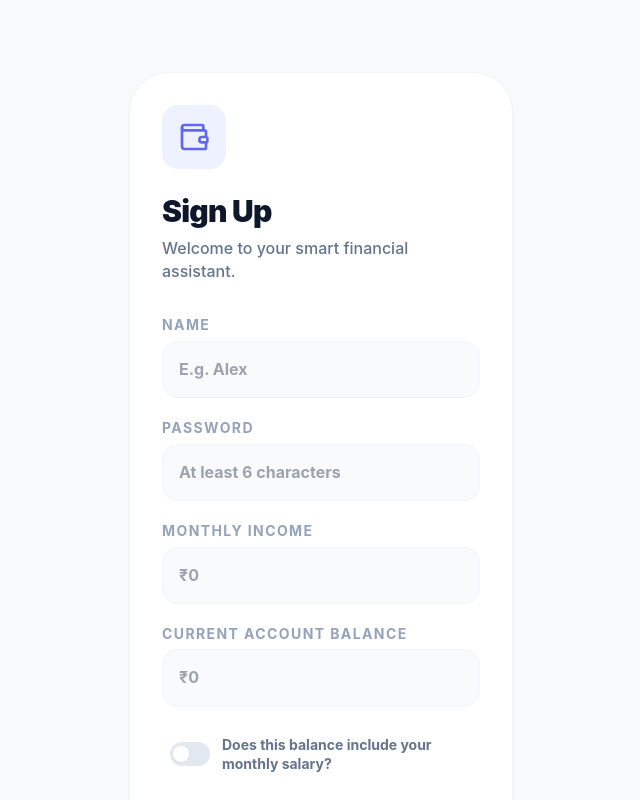
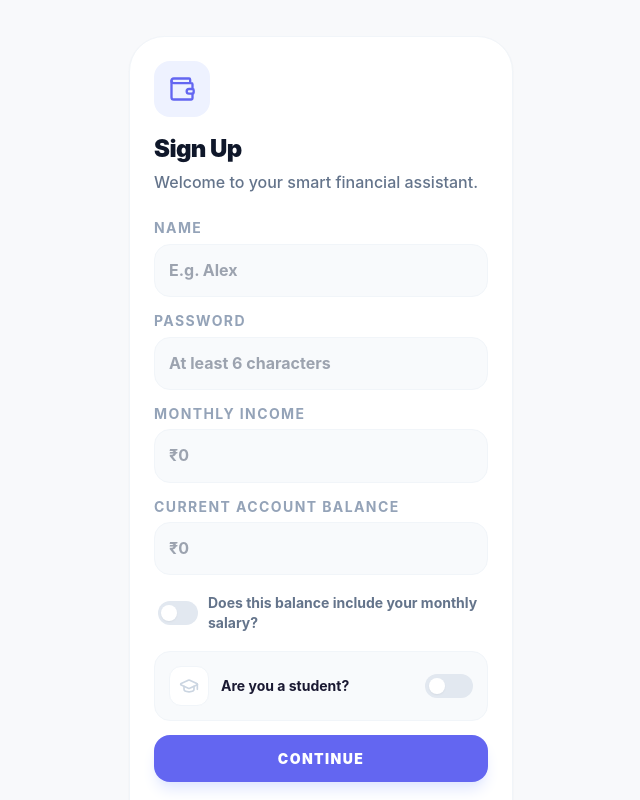
Before and after one commit to Vansh020405/Savify, a React (Vite) app: page /signup in a window 1280 px wide. Shown: the top 800 px of the page, without its empty margins (319-959 px from the left). Built offline with nearby package versions, Linux system fonts and the light colour scheme; no server answers; the HTML template or start-up script is replaced by a standard one.

Commit message:
font size and growth simulator

```diff
--- a/src/index.css
+++ b/src/index.css
@@ -47,12 +47,12 @@
 }
 
 @layer utilities {
-  /* Global readability pass: scale up very small text sizes app-wide */
-  .text-\[7px\] { font-size: 11px !important; line-height: 1.35 !important; }
-  .text-\[8px\] { font-size: 12px !important; line-height: 1.35 !important; }
-  .text-\[9px\] { font-size: 13px !important; line-height: 1.4 !important; }
-  .text-\[10px\] { font-size: 14px !important; line-height: 1.4 !important; }
-  .text-\[11px\] { font-size: 15px !important; line-height: 1.45 !important; }
+  /* Global readability pass: +2px for very small text sizes */
+  .text-\[7px\] { font-size: 9px !important; line-height: 1.35 !important; }
+  .text-\[8px\] { font-size: 10px !important; line-height: 1.35 !important; }
+  .text-\[9px\] { font-size: 11px !important; line-height: 1.4 !important; }
+  .text-\[10px\] { font-size: 12px !important; line-height: 1.4 !important; }
+  .text-\[11px\] { font-size: 13px !important; line-height: 1.45 !important; }
 
   .text-xs { font-size: 14px !important; line-height: 1.4 !important; }
   .text-sm { font-size: 16px !important; line-height: 1.45 !important; }
--- a/src/pages/Investments.jsx
+++ b/src/pages/Investments.jsx
@@ -62,10 +62,10 @@ const Investments = () => {
   const threeYears = calculateFutureValue(suggestedMonthlyInvestment, 3, 0.12)
   const fiveYears = calculateFutureValue(suggestedMonthlyInvestment, 5, 0.12)
   const parsedMonthlyDeposit = Math.max(0, toSafeNumber(monthlyDepositInput))
-  const effectiveMonthlyDeposit = hasBehaviorHistory
-    ? (parsedMonthlyDeposit > 0 ? parsedMonthlyDeposit : suggestedMonthlyInvestment)
-    : 0
-  const potentialGrowth = hasBehaviorHistory ? calculateFutureValue(effectiveMonthlyDeposit, selectedTenure, 0.12) : 0
+  const effectiveMonthlyDeposit = parsedMonthlyDeposit > 0 ? parsedMonthlyDeposit : suggestedMonthlyInvestment
+  const potentialGrowth = calculateFutureValue(effectiveMonthlyDeposit, selectedTenure, 0.12)
+  const totalInvested = effectiveMonthlyDeposit * selectedTenure * 12
+  const estimatedGain = Math.max(0, potentialGrowth - totalInvested)
 
   const tenureOptions = [1, 3, 5]
 
@@ -207,9 +207,19 @@ const Investments = () => {
           </div>
 
           <div className="rounded-2xl bg-emerald-50 border border-emerald-100 p-4 mb-4">
-            <p className="text-[10px] text-emerald-700 font-black uppercase tracking-widest mb-1">Potential Growth Amount</p>
+            <p className="text-[10px] text-emerald-700 font-black uppercase tracking-widest mb-1">Predicted Output</p>
             <p className="text-3xl font-black text-emerald-600 tracking-tight"><AnimatedCurrency value={potentialGrowth} /></p>
             <p className="text-[11px] text-emerald-700 font-bold mt-1">{selectedTenure} year estimate at 12% annual return</p>
+            <div className="mt-3 grid grid-cols-2 gap-2">
+              <div className="bg-white/80 border border-emerald-100 rounded-xl p-2.5">
+                <p className="text-[10px] text-slate-500 font-black uppercase tracking-widest">Invested</p>
+                <p className="text-sm font-black text-[#1A1932]"><AnimatedCurrency value={totalInvested} /></p>
+              </div>
+              <div className="bg-white/80 border border-emerald-100 rounded-xl p-2.5">
+                <p className="text-[10px] text-slate-500 font-black uppercase tracking-widest">Estimated Gain</p>
+                <p className="text-sm font-black text-emerald-600"><AnimatedCurrency value={estimatedGain} /></p>
+              </div>
+            </div>
           </div>
 
           <div className="rounded-2xl bg-indigo-50 border border-indigo-100 p-4">
--- a/src/pages/SignUp.jsx
+++ b/src/pages/SignUp.jsx
@@ -1,5 +1,5 @@
 import { useState } from 'react'
-import { useNavigate, Link } from 'react-router-dom'
+import { Link } from 'react-router-dom'
 import { motion } from 'framer-motion'
 import { useStore } from '../store/useStore'
 import { Wallet, GraduationCap } from 'lucide-react'
@@ -73,20 +73,20 @@ const SignUp = () => {
   }
 
   return (
-    <div className="min-h-screen bg-[#F8F9FB] text-slate-900 flex flex-col p-8 items-center justify-center">
+    <div className="min-h-screen bg-[#F8F9FB] text-slate-900 flex flex-col p-5 items-center justify-center">
       <motion.div
         initial={{ y: 20, opacity: 0 }}
         animate={{ y: 0, opacity: 1 }}
-        className="w-full max-w-sm bg-white p-8 rounded-[2.5rem] shadow-sm border border-slate-100 mt-10"
+        className="w-full max-w-sm bg-white p-6 rounded-[2.2rem] shadow-sm border border-slate-100 mt-4"
       >
-        <div className="w-16 h-16 bg-indigo-50 text-indigo-500 rounded-2xl flex items-center justify-center mb-6">
-          <Wallet size={32} />
+        <div className="w-14 h-14 bg-indigo-50 text-indigo-500 rounded-2xl flex items-center justify-center mb-4">
+          <Wallet size={28} />
         </div>
 
-        <h1 className="text-3xl font-black mb-2 tracking-tight">Sign Up</h1>
-        <p className="text-slate-500 font-medium mb-8 text-sm">Welcome to your smart financial assistant.</p>
+        <h1 className="text-2xl font-black mb-1.5 tracking-tight">Sign Up</h1>
+        <p className="text-slate-500 font-medium mb-6 text-sm">Welcome to your smart financial assistant.</p>
 
-        <form onSubmit={handleSubmit} className="space-y-5">
+        <form onSubmit={handleSubmit} className="space-y-3.5">
           <div>
             <label className="text-xs font-bold text-slate-400 uppercase tracking-widest mb-1.5 block">Name</label>
             <input
@@ -95,7 +95,7 @@ const SignUp = () => {
               value={name}
               onChange={(e) => setName(e.target.value)}
               placeholder="E.g. Alex"
-              className="w-full bg-slate-50 border border-slate-100 rounded-2xl p-4 font-bold text-sm outline-none focus:border-indigo-500 transition-colors"
+              className="w-full bg-slate-50 border border-slate-100 rounded-2xl p-3.5 font-bold text-sm outline-none focus:border-indigo-500 transition-colors"
             />
           </div>
           <div>
@@ -107,7 +107,7 @@ const SignUp = () => {
               value={password}
               onChange={(e) => setPassword(e.target.value)}
               placeholder="At least 6 characters"
-              className="w-full bg-slate-50 border border-slate-100 rounded-2xl p-4 font-bold text-sm outline-none focus:border-indigo-500 transition-colors"
+              className="w-full bg-slate-50 border border-slate-100 rounded-2xl p-3.5 font-bold text-sm outline-none focus:border-indigo-500 transition-colors"
             />
           </div>
           <div>
@@ -118,7 +118,7 @@ const SignUp = () => {
               value={income}
               onChange={(e) => setIncome(e.target.value)}
               placeholder="₹0"
-              className="w-full bg-slate-50 border border-slate-100 rounded-2xl p-4 font-bold text-sm outline-none focus:border-indigo-500 transition-colors"
+              className="w-full bg-slate-50 border border-slate-100 rounded-2xl p-3.5 font-bold text-sm outline-none focus:border-indigo-500 transition-colors"
             />
           </div>
 
@@ -130,11 +130,11 @@ const SignUp = () => {
               value={currentBalance}
               onChange={(e) => setCurrentBalance(e.target.value)}
               placeholder="₹0"
-              className="w-full bg-slate-50 border border-slate-100 rounded-2xl p-4 font-bold text-sm outline-none focus:border-indigo-500 transition-colors"
+              className="w-full bg-slate-50 border border-slate-100 rounded-2xl p-3.5 font-bold text-sm outline-none focus:border-indigo-500 transition-colors"
             />
           </div>
 
-          <div className="flex items-center gap-3 p-2">
+          <div className="flex items-center gap-2.5 p-1">
              <button
               type="button"
               onClick={() => setIncludesSalary(!includesSalary)}
@@ -148,7 +148,7 @@ const SignUp = () => {
              <p className="text-slate-500 font-bold text-xs">Does this balance include your monthly salary?</p>
           </div>
 
-          <div className="p-4 bg-slate-50 rounded-2xl border border-slate-100 flex items-center justify-between">
+          <div className="p-3.5 bg-slate-50 rounded-2xl border border-slate-100 flex items-center justify-between">
             <div className="flex items-center gap-3">
               <div className={`w-10 h-10 rounded-xl flex items-center justify-center ${isStudent ? 'bg-indigo-100 text-[#6366F1]' : 'bg-white text-slate-300 border border-slate-100'}`}>
                 <GraduationCap size={20} />
@@ -171,13 +171,13 @@ const SignUp = () => {
 
           <button
             type="submit"
-            className="w-full bg-[#6366F1] text-white font-black uppercase tracking-widest text-xs py-4 rounded-2xl active:scale-95 transition-transform mt-4 shadow-lg shadow-indigo-100"
+            className="w-full bg-[#6366F1] text-white font-black uppercase tracking-widest text-xs py-3.5 rounded-2xl active:scale-95 transition-transform mt-2 shadow-lg shadow-indigo-100"
           >
             Continue
           </button>
         </form>
 
-        <p className="mt-8 text-center text-xs font-bold text-slate-400">
+        <p className="mt-6 text-center text-xs font-bold text-slate-400">
           Already have an account? <Link to="/signin" className="text-indigo-500">Sign In</Link>
         </p>
       </motion.div>
```
